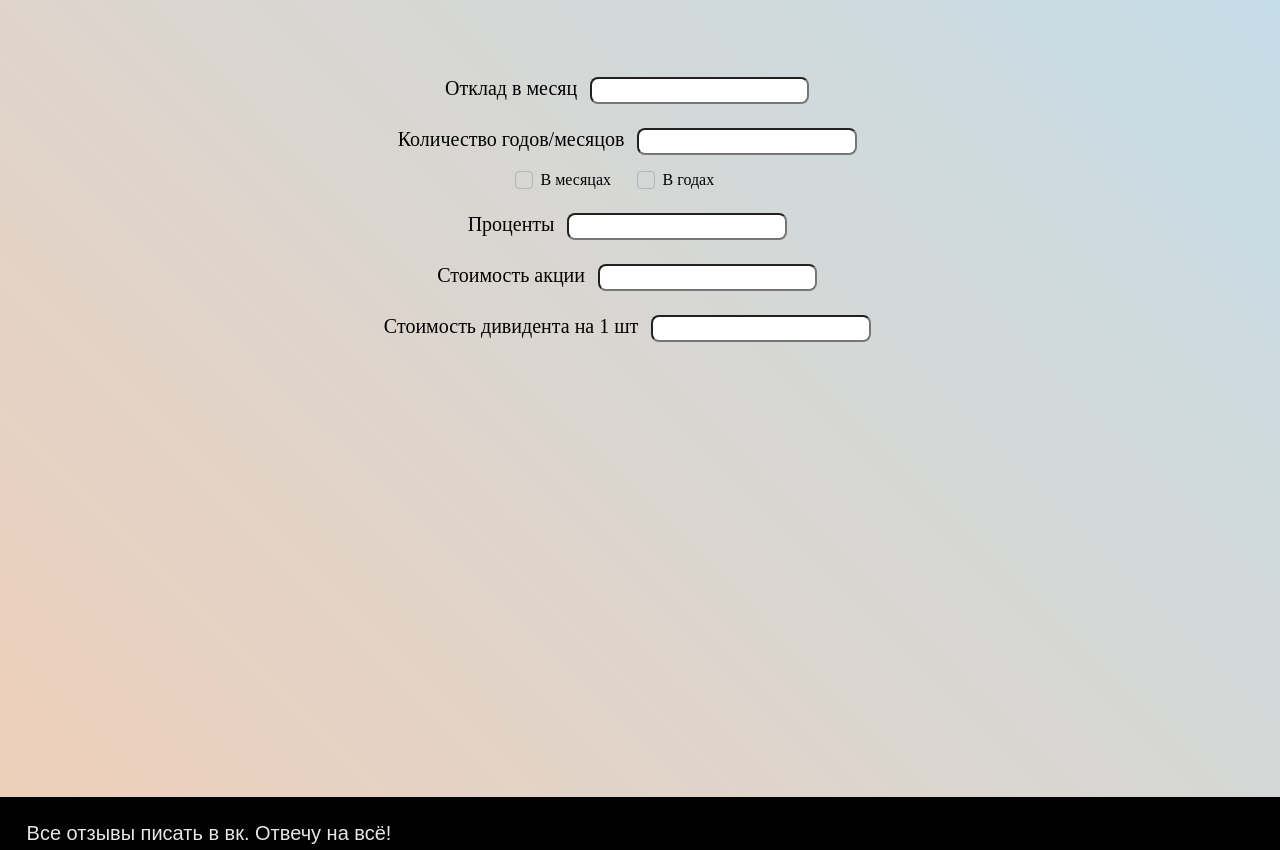
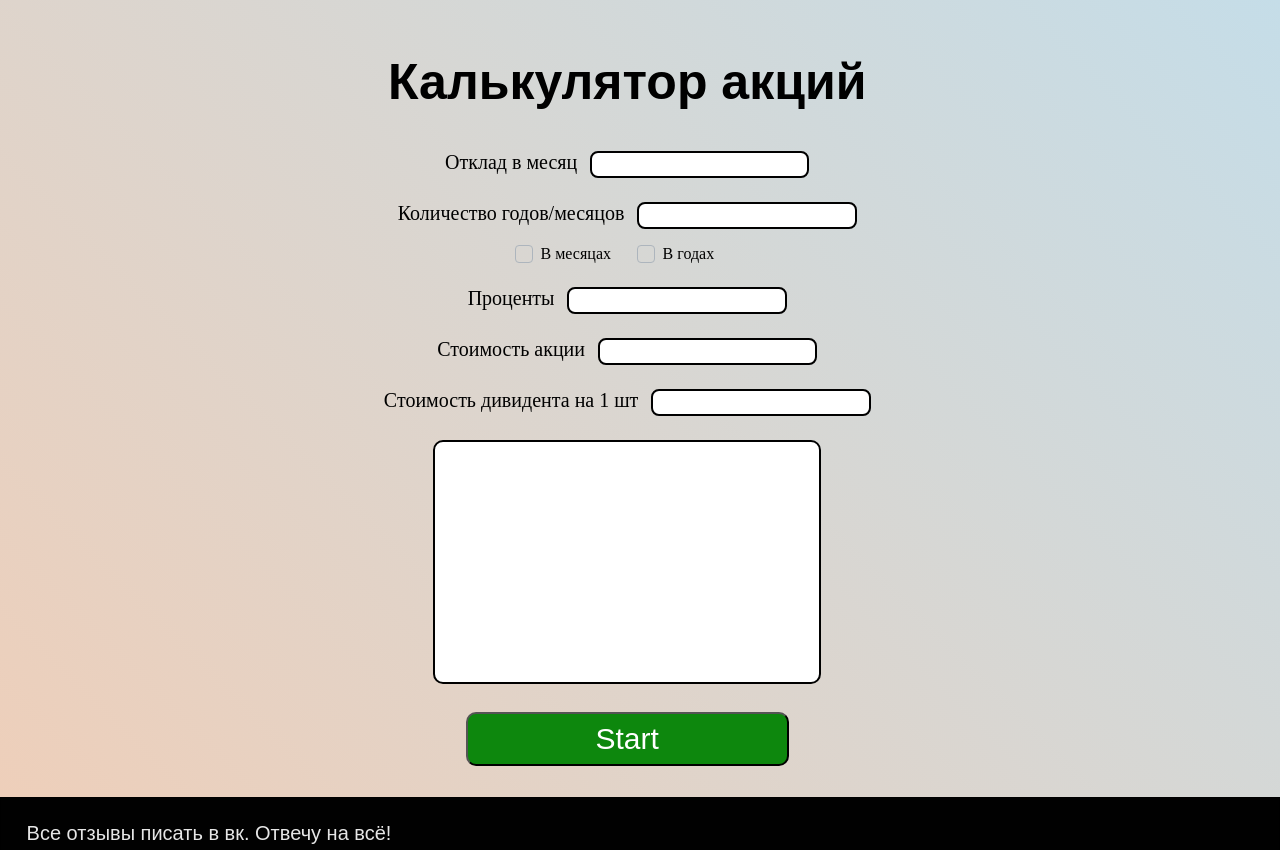
Before and after one commit to Minimalon/MainWork, a plain HTML site: page Calculator.html in a window 1280 px wide. Shown: the part 77-927 px from the top of the page. Drawn offline with nearby package versions, Linux system fonts and the light colour scheme.

Commit message:
Оформил калькулятор. Осталось сделать функциАнал

```diff
--- a/Calculator.html
+++ b/Calculator.html
@@ -45,6 +45,8 @@
     <div class="calculatorContain">
     <div class="calculatorContent">
 
+    <h1>Калькулятор акций</h1>
+
     <div class="calLabel"><label for="1"><p>Отклад в месяц</p></label>
     <input type="text" name="1"></div>
 
@@ -68,6 +70,10 @@
     <div class="calLabel"><label for="1"><p>Стоимость дивидента на 1 шт</p></label>
     <input type="text" name="1"></div>
 
+    <div class="calTextarea"><textarea name="" id="Otvet" cols="30" rows="10"></textarea></div>
+
+    <div class="calButton"><button>Start</button></div>
+
     </div>
     </div>
 </div>
--- a/Style.css
+++ b/Style.css
@@ -128,6 +128,13 @@ footer{
     align-items: center;
     flex-direction: column;
 }
+
+.calculatorContent h1{
+    font-size: 50px;
+    padding-bottom: 2vh;
+    font-family: fantasy;
+}
+
 .calculatorContent p {
     padding-right: 1vw;
     font-size: 20px;
@@ -139,6 +146,12 @@ footer{
     padding-bottom: .5vh;
     padding-right: 1.5vw;
     padding-left: 1.5vw;
+    border: 2px solid black;
+    transition: border .1s linear;
+}
+
+.calculatorContent input:hover {
+    border: 2px solid gray;
 }
 
 .calLabel{
@@ -212,7 +225,37 @@ footer{
 
 /*Конец CheckedBox*/
 
+#Otvet{
+    resize: none;
+    width: 30vw;
+    height: 30vh;
+    margin-top: 3vh;
+    border: 2px solid black;
+    border-radius: 10px;
+    transition: border .1s linear;
+}
 
+#Otvet:hover{
+    border: 2px solid gray;
+}
+.calButton button{
+    display: flex;
+    justify-content: center;
+    margin-top: 3vh;
+    color:white;
+    font-size: 30px;
+    background-color: #0D870D;
+    border-radius: 10px;
+    padding-top: 1vh;
+    padding-bottom: 1vh;
+    padding-left: 10vw;
+    padding-right: 10vw;
+    transition: background-color .2s linear;
+}
+
+.calButton button:hover{
+    background-color: #054D05;
+}
 
 /*Adaptation*/
 
@@ -260,6 +303,15 @@ footer{
         font-size: 40px;
     }
 
+    #Otvet{
+        width: 50vw;
+    }
+
+    .calButton button{
+        padding-right: 20vw;
+        padding-left: 20vw;
+    }
+
 }
 
 @media (max-width: 800px) {
```
